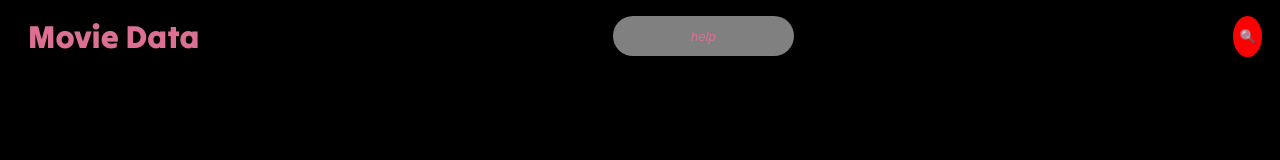
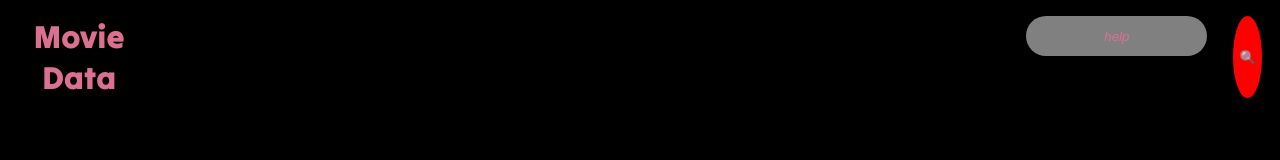
Before and after one commit to ozprey/films, a plain HTML site: page index.html in a window 1280 px wide. Drawn offline with Linux system fonts and the light colour scheme.

Commit message:
Update st.css

```diff
--- a/st.css
+++ b/st.css
@@ -6,8 +6,8 @@ body{
     background-color: rgb(0, 0, 0);
     font-family: 'Poppins' ;
 }
-form{display: flex; justify-content: space-between; margin-top: 2vmin; text-align: center;}
-        span{font-family: tilt ; color: palevioletred; margin-left: 2.5vmin; font-size:4vmin;}
+form{display: flex; justify-content: right; margin-top: 2vmin; text-align: center;}
+        span{margin-right: 70vw; font-family: tilt ; color: palevioletred; margin-left: 2.5vmin; font-size:4vmin;}
         input{ width: fit-content;height: 5vmin;  border-radius: 5rem  ; border-style: none; box-sizing: border-box;margin-right: 2vmin ; background-color: grey;}
         input:focus{border-style: none; background-color: palevioletred; }
         button:focus{border-style: none; background-color: blueviolet; }
```
